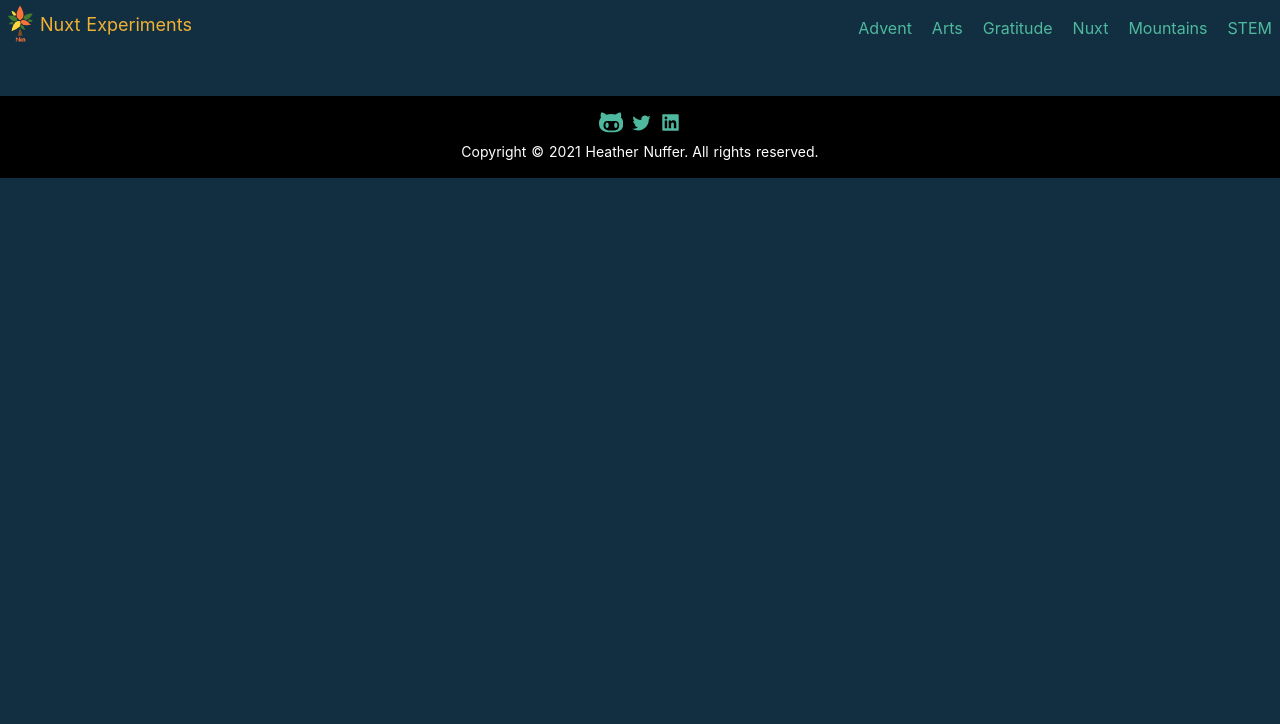
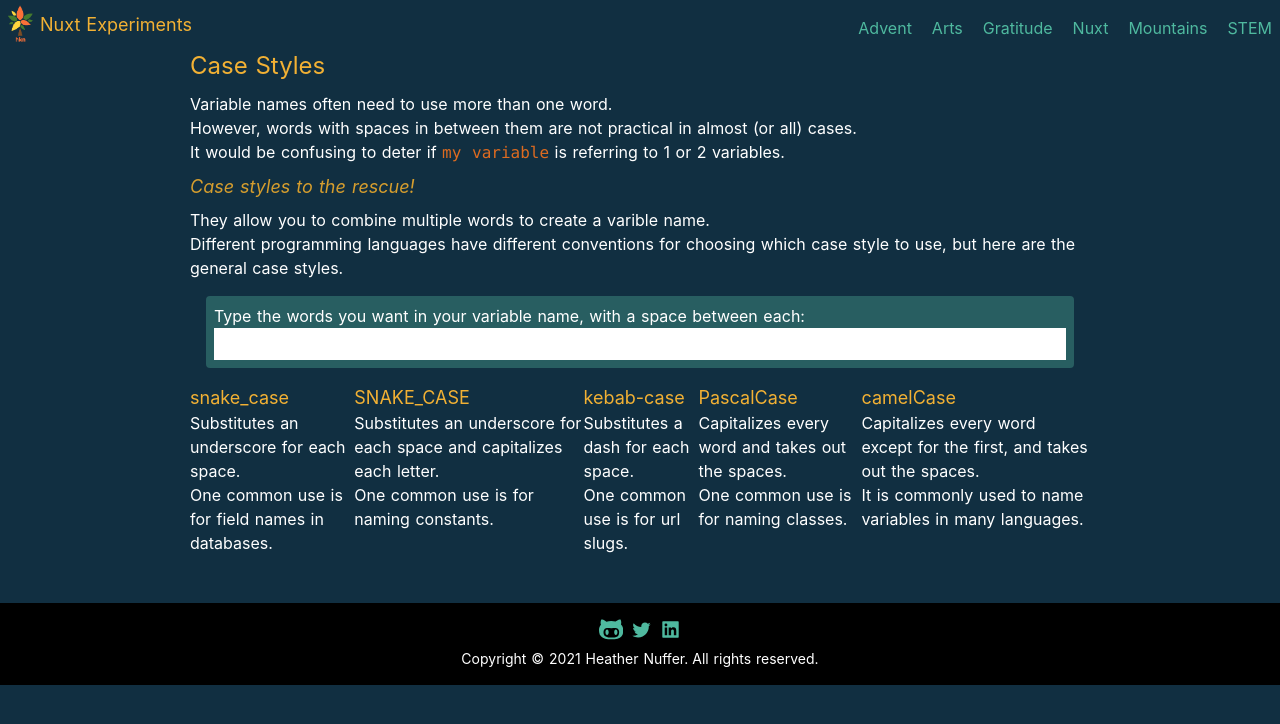
Before and after one commit to ethyl2/nuxt-experiment, a Nuxt app: page /stem/case-styles in a window 1280 px wide. Shown: the top 724 px of the page. Built offline with nearby package versions, Linux system fonts and the light colour scheme.

Commit message:
Feat: Adds section about case styles

```diff
--- /dev/null
+++ b/pages/stem/case-styles.vue
@@ -0,0 +1,109 @@
+<template>
+  <div class="container flex flex-col">
+    <h1 class="text-2xl mb-2">Case Styles</h1>
+    <p>Variable names often need to use more than one word.</p>
+    <p>
+      However, words with spaces in between them are not practical in almost (or
+      all) cases.
+    </p>
+    <p class="mb-2">
+      It would be confusing to deter if
+      <code class="text-orange-600">my variable</code> is referring to 1 or 2
+      variables.
+    </p>
+    <p class="text-lg italic bold text-yellow-600 mb-2">
+      Case styles to the rescue!
+    </p>
+    <p>They allow you to combine multiple words to create a varible name.</p>
+    <p>
+      Different programming languages have different conventions for choosing
+      which case style to use, but here are the general case styles.
+    </p>
+    <div class="flex flex-col bg-teal-800 rounded m-4 p-2">
+      <label for="variable-words"
+        >Type the words you want in your variable name, with a space between
+        each:</label
+      >
+      <input
+        v-model="variableWords"
+        type="text"
+        name="variable-words"
+        class="text-black p-1"
+        @input="handleInputChange"
+      />
+    </div>
+
+    <section class="w-full flex flex-col md:flex-row md:justify-between">
+      <div>
+        <h2 class="text-lg">snake_case</h2>
+        <p v-if="snakeCase">{{ snakeCase }}</p>
+        <p>Substitutes an underscore for each space.</p>
+        <p>One common use is for field names in databases.</p>
+      </div>
+
+      <div>
+        <h2 class="text-lg">SNAKE_CASE</h2>
+        <p v-if="snakeCaseCapitalized">{{ snakeCaseCapitalized }}</p>
+        <p>
+          Substitutes an underscore for each space and capitalizes each letter.
+        </p>
+        <p>One common use is for naming constants.</p>
+      </div>
+
+      <div>
+        <h2 class="text-lg">kebab-case</h2>
+        <p v-if="kebabCase">{{ kebabCase }}</p>
+        <p>Substitutes a dash for each space.</p>
+        <p>One common use is for url slugs.</p>
+      </div>
+
+      <div>
+        <h2 class="text-lg">PascalCase</h2>
+        <p v-if="pascalCase">{{ pascalCase }}</p>
+        <p>Capitalizes every word and takes out the spaces.</p>
+        <p>One common use is for naming classes.</p>
+      </div>
+
+      <div>
+        <h2 class="text-lg">camelCase</h2>
+        <p v-if="camelCase">{{ camelCase }}</p>
+        <p>
+          Capitalizes every word except for the first, and takes out the spaces.
+        </p>
+        <p>It is commonly used to name variables in many languages.</p>
+      </div>
+    </section>
+  </div>
+</template>
+
+<script>
+export default {
+  name: 'CaseStyles',
+  data() {
+    return {
+      variableWords: '',
+      camelCase: '',
+      pascalCase: '',
+      snakeCase: '',
+      kebabCase: '',
+      snakeCaseCapitalized: '',
+    }
+  },
+  methods: {
+    handleInputChange() {
+      this.kebabCase = this.variableWords.replace(/\s/g, '-')
+      this.snakeCase = this.variableWords.replace(/\s/g, '_')
+      this.snakeCaseCapitalized = this.snakeCase.toUpperCase()
+      this.pascalCase = this.variableWords.replace(/(\w+)(?:\s+|$)/g, function (
+        _,
+        word
+      ) {
+        // uppercase first letter and add rest unchanged
+        return word.charAt(0).toUpperCase() + word.substr(1)
+      })
+      this.camelCase =
+        this.pascalCase.charAt(0).toLowerCase() + this.pascalCase.substr(1)
+    },
+  },
+}
+</script>
```
